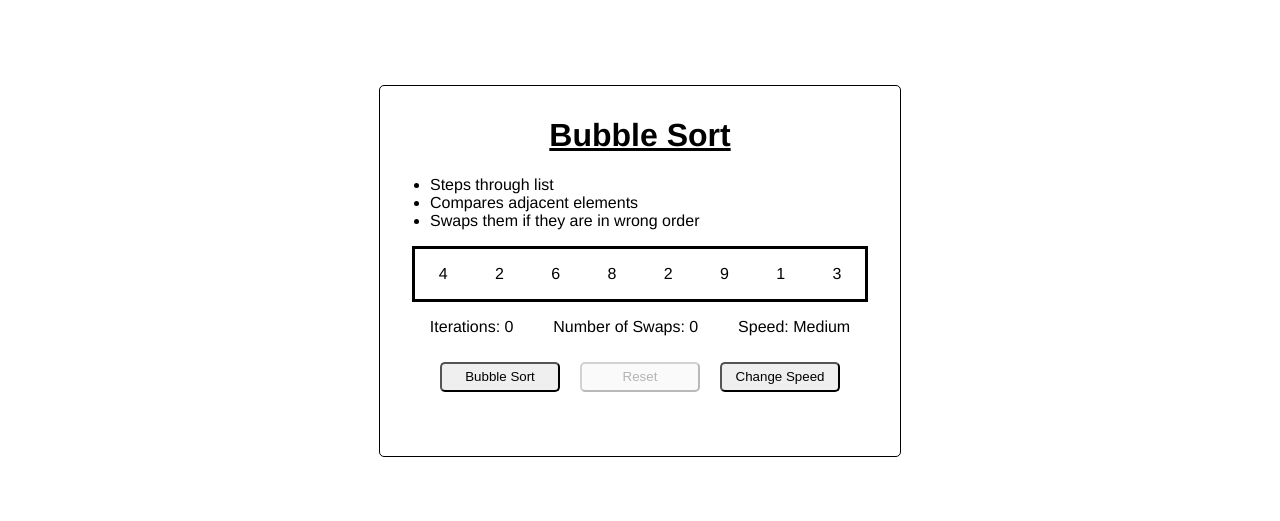
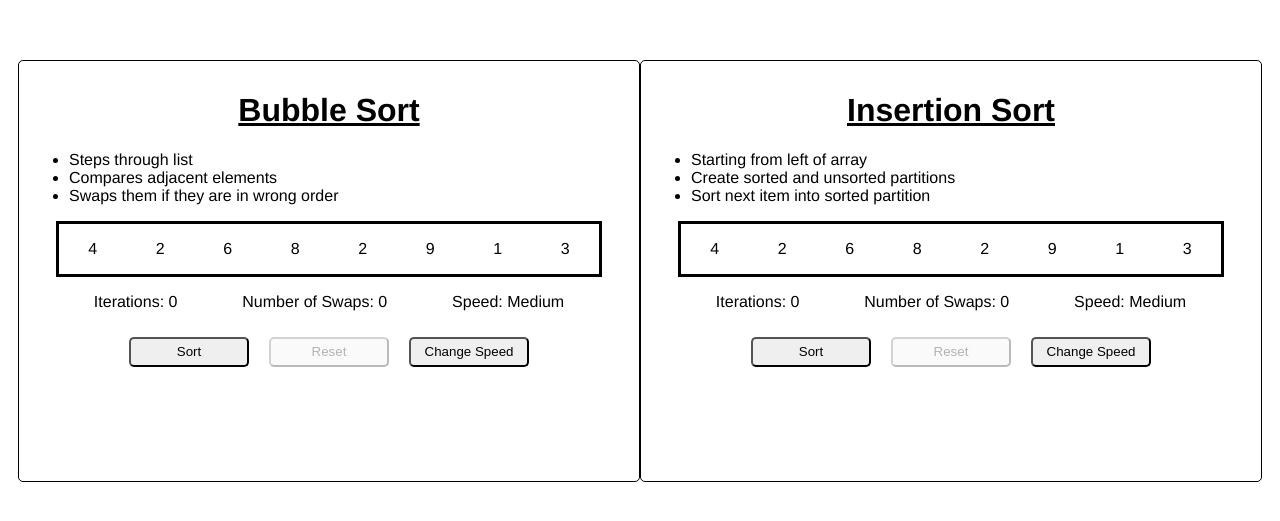
Before and after one commit to pcon92/Vue-Sorting-Page, a Vue app: page / in a window 1280 px wide. Shown: the part 129-650 px from the top of the page. Built offline with nearby package versions, Linux system fonts and the light colour scheme; a web font is replaced by a local one.

Commit message:
refactored into reuseable sortingCard component and added insertion sort

```diff
--- a/src/App.vue
+++ b/src/App.vue
@@ -1,14 +1,23 @@
 <template>
-	<bubble-sort :startingNumbers="startingNumbers"></bubble-sort>
+	<sorting-card
+		:startingNumbers="startingNumbers"
+		:algorithm="algorithms[0].name"
+		:bulletPoints="algorithms[0].bulletPoints"
+	></sorting-card>
+	<sorting-card
+		:startingNumbers="startingNumbers"
+		:algorithm="algorithms[1].name"
+		:bulletPoints="algorithms[1].bulletPoints"
+	></sorting-card>
 </template>
 
 <script>
-import BubbleSort from "./components/BubbleSort.vue";
+import sortingCard from "./components/SortingCard.vue";
 
 export default {
 	name: "App",
 	components: {
-		BubbleSort,
+		sortingCard,
 	},
 	data() {
 		return {
@@ -22,9 +31,26 @@ export default {
 				{ value: 1, id: Math.random() * 999, isFocused: false },
 				{ value: 3, id: Math.random() * 999, isFocused: false },
 			],
+			algorithms: [
+				{
+					name: "Bubble",
+					bulletPoints: [
+						"Steps through list",
+						"Compares adjacent elements",
+						"Swaps them if they are in wrong order",
+					],
+				},
+				{
+					name: "Insertion",
+					bulletPoints: [
+						"Starting from left of array",
+						"Create sorted and unsorted partitions",
+						"Sort next item into sorted partition",
+					],
+				},
+			],
 		};
 	},
-	methods: {},
 };
 </script>
 
--- a/src/assets/styles/variables.css
+++ b/src/assets/styles/variables.css
@@ -7,4 +7,5 @@
     --light-red: rgba(255, 0, 0, 0.3);
     --light-black: rgba(0, 0, 0, 0.3);
     --light-grey: rgba(0, 0, 0, 0.1);
+    --light-green: rgba(0, 255, 0, 0.3);
   }
--- a/src/components/BubbleSort.vue
+++ b/src/components/SortingCard.vue
@@ -1,19 +1,21 @@
 <template>
 	<div id="outer-container">
-		<h1 id="heading">Bubble Sort</h1>
+		<h1 id="heading">{{ algorithm }} Sort</h1>
 		<ul id="description">
-			<li class="description-item">Steps through list</li>
-			<li class="description-item">Compares adjacent elements</li>
-			<li class="description-item">
-				Swaps them if they are in wrong order
+			<li
+				v-for="bullet in bulletPoints"
+				class="description-item"
+				:key="bullet"
+			>
+				{{ bullet }}
 			</li>
 		</ul>
-		<div id="bubble-sort-numbers">
+		<div id="sort-numbers">
 			<transition-group :name="changeAnimationSpeed">
 				<li
 					v-for="number in numbers"
 					:class="
-						number.isFocused ? 'number-div-focused' : 'number-div'
+						number.isFocused ? chosenFocus : 'number-div'
 					"
 					:key="number.id"
 				>
@@ -31,9 +33,9 @@
 				type="button"
 				class="btn"
 				:disabled="btnPressed || isSorted"
-				@click="startBubbleSort"
+				@click="chosenAlgorithm"
 			>
-				Bubble Sort
+				Sort
 			</button>
 			<button
 				type="button"
@@ -57,9 +59,17 @@
 
 <script>
 export default {
-	name: "BubbleSort",
+	name: "SortingCard",
 	props: {
 		startingNumbers: {
+			type: Array,
+			required: true,
+		},
+		algorithm: {
+			type: String,
+			required: true,
+		},
+		bulletPoints: {
 			type: Array,
 			required: true,
 		},
@@ -89,6 +99,16 @@ export default {
 				: this.speed === 4
 				? "Fast"
 				: "Slow";
+		},
+		chosenAlgorithm() {
+			return this.algorithm === "Bubble"
+				? this.startBubbleSort
+				: this.startInsertionSort;
+		},
+		chosenFocus() {
+			return this.algorithm === "Bubble"
+				? "number-div-focused-grey"
+				: "number-div-focused-green";
 		},
 	},
 	methods: {
@@ -127,6 +147,36 @@ export default {
 			this.btnPressed = false;
 			this.isSorted = true;
 		},
+		async startInsertionSort() {
+			this.btnPressed = true;
+			// first element is always already sorted
+			this.numbers[0].isFocused = true;
+			for (let i = 1; i < this.numbers.length; i++) {
+				this.numbers[i].isFocused = true;
+				let madeSwap = false;
+				let currentValue = this.numbers[i].value;
+				let j = i - 1;
+				while (j >= 0 && this.numbers[j].value > currentValue) {
+					const holdingValue = this.numbers[j + 1];
+					this.numbers[j + 1] = this.numbers[j];
+					this.numbers[j] = holdingValue;
+					madeSwap = true;
+					this.numberOfSwaps++;
+					j--;
+					await new Promise((r) => setTimeout(r, 1100 / this.speed));
+				}
+				this.numbers[j + 1].value = currentValue;
+				if (madeSwap) {
+					this.iterations++;
+				}
+			}
+			// remove green focus
+			for (let i = 0; i < this.numbers.length; i++) {
+				this.numbers[i].isFocused = false;
+			}
+			this.btnPressed = false;
+			this.isSorted = true;
+		},
 		async resetNumbers() {
 			this.numbers = JSON.parse(JSON.stringify(this.startingNumbers));
 			// so buttons aren't pressed until reset complete
@@ -153,8 +203,8 @@ export default {
 @import "../assets/styles/variables.css";
 
 #outer-container {
-	height: 350px;
-	width: 500px;
+	height: 400px;
+	width: 600px;
 	border: 1px solid black;
 	box-shadow: 3px 3px 10px var(--light-black);
 	padding: 10px;
@@ -170,7 +220,7 @@ export default {
 .description-item {
 	font-family: var(--font-family);
 }
-#bubble-sort-numbers {
+#sort-numbers {
 	display: flex;
 	height: 50px;
 	width: 90%;
@@ -178,7 +228,8 @@ export default {
 	margin: auto;
 }
 .number-div,
-.number-div-focused {
+.number-div-focused-grey,
+.number-div-focused-green {
 	list-style: none;
 	display: flex;
 	flex: 1;
@@ -186,9 +237,12 @@ export default {
 	align-items: center;
 	border: 1px dotted var(--light-black);
 }
-.number-div-focused {
+.number-div-focused-grey {
 	font-size: 1.3rem;
 	background-color: var(--light-grey);
+}
+.number-div-focused-green {
+	background-color: var(--light-green);
 }
 .number-list-medium-move {
 	transition: all 1s ease-in-out;
```
Also changed, not shown: 1 other file (tests, documents, lock files or other folders).
